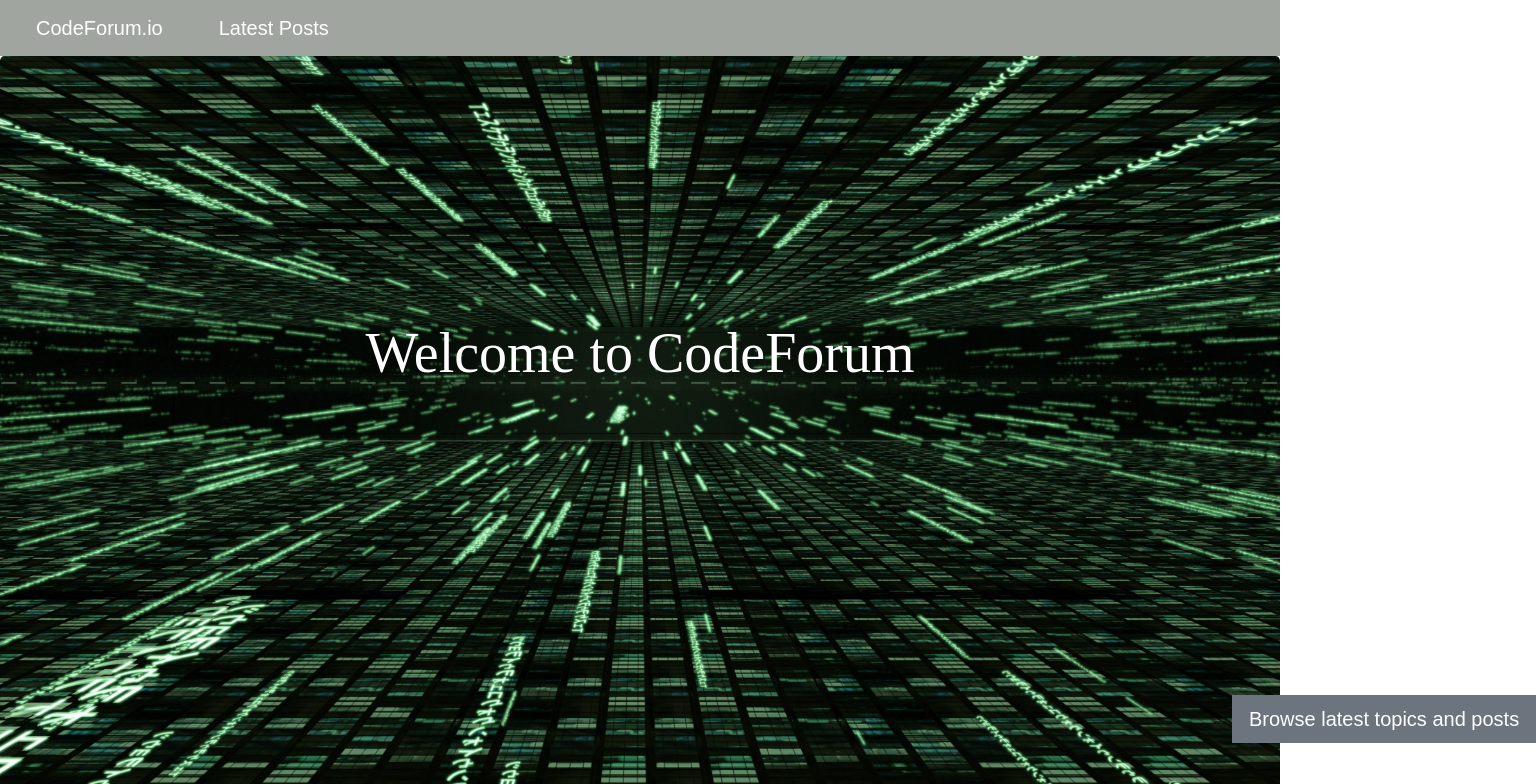
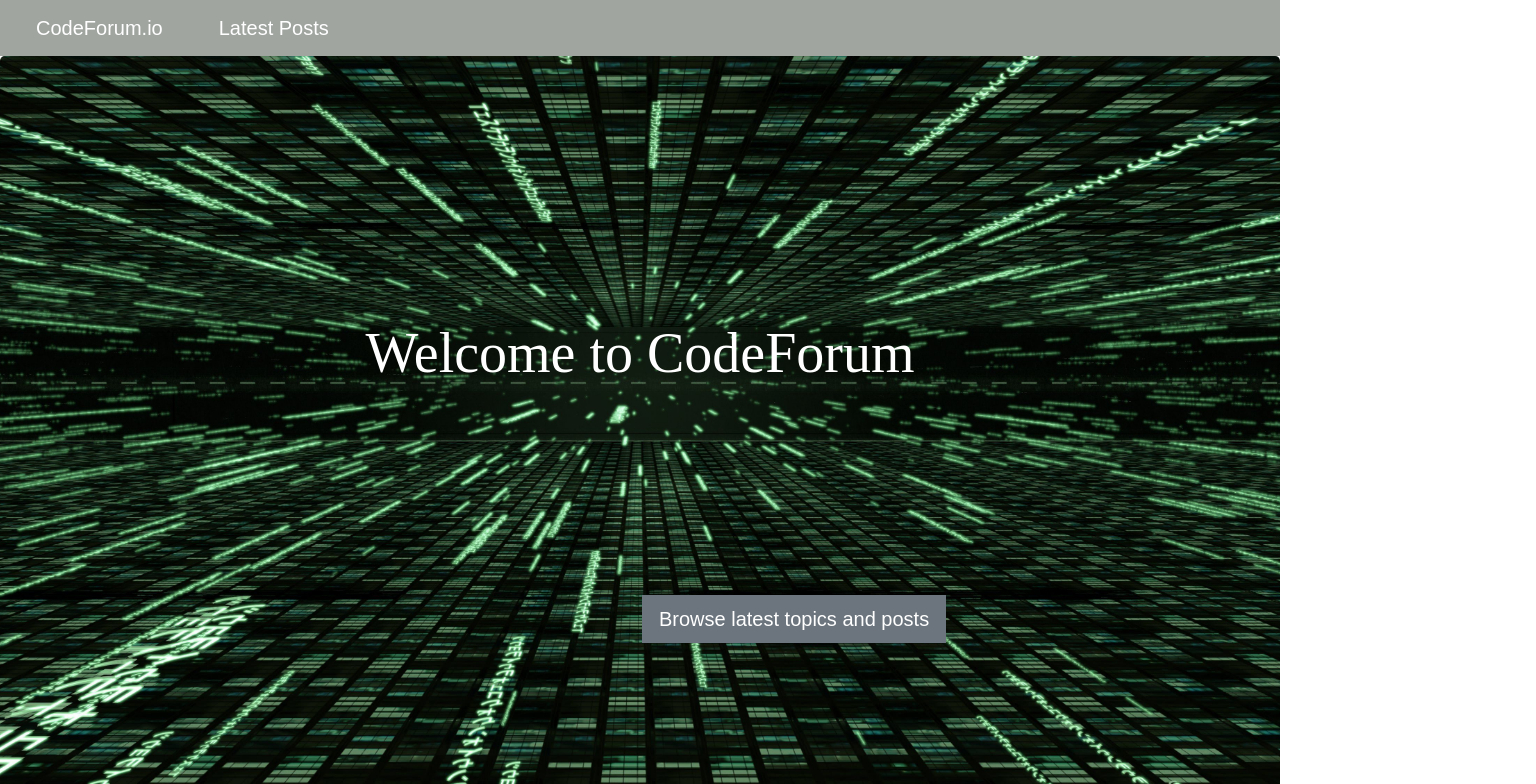
Before and after one commit to sadeq786/codeforumio, a React (Create React App) app in the folder client/: page / in a window 1280 px wide. Shown: the top 784 px of the page, 1536 px wide, since content can reach past the window. Built offline with nearby package versions, Linux system fonts and the light colour scheme.

Commit message:
trying to fix button css - attempt 1

```diff
--- a/client/src/components/Jumbotron/Jumbotron.css
+++ b/client/src/components/Jumbotron/Jumbotron.css
@@ -9,9 +9,11 @@
 }
 
 .btn {
-    margin-top: 300px;
-    margin-left: 1200px;
+    margin-top: 200px;
+    margin-left : 610px;
+    /* margin-right: auto; */
     border-radius: 0;
+    text-align: center;
 }
 
 h1 {
```
Also changed, not shown: 8 other files (tests, documents, lock files or other folders).
